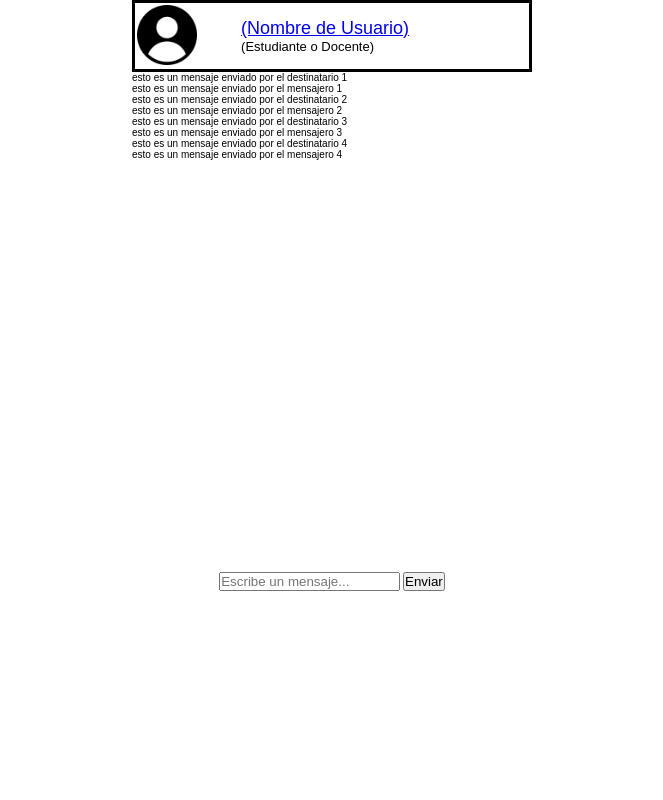
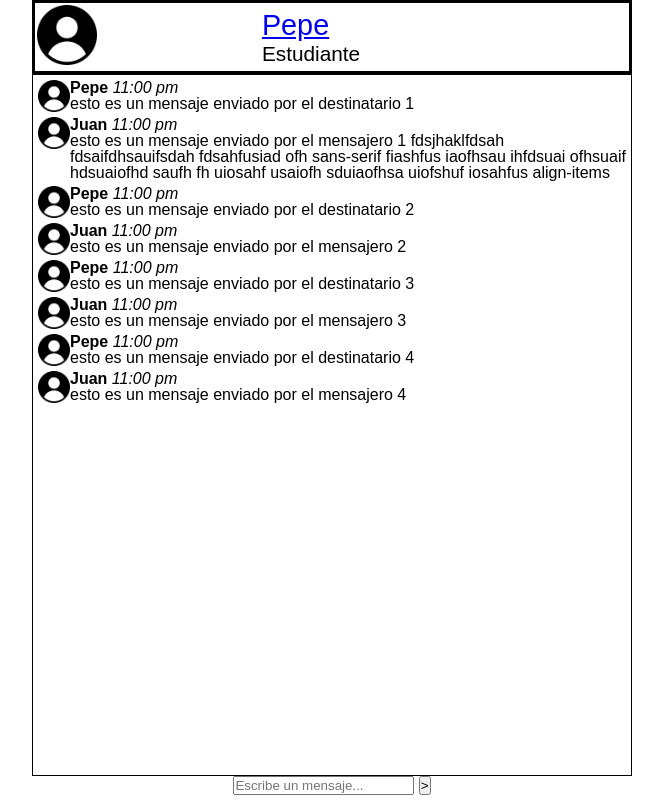
Before and after one commit to omellao/TI-tienda-online, a PHP site: page /Chat/chat.html in a window 1280 px wide. Shown: the whole page, without its empty margins (308-971 px from the left). Run offline with PHP 8.4, Linux system fonts and the light colour scheme.

Commit message:
agredando estilo al chat

```diff
--- a/Chat/chat.html
+++ b/Chat/chat.html
@@ -1,62 +1,100 @@
 <!DOCTYPE html>
-<html lang="es">
+<html lang="en">
     <head>
         <title>Sala de chat</title>
         <meta charset="UTF-8"/>
         <meta name="description" content="Chat de GOUS" />
-        <meta name="viewport" content="width = devuice-widht,initial-scale=1.0" />
+        <meta name="viewport" content="width = device-width,initial-scale=1.0" />
         <meta name="report" content="index, follow" />
-        <link type="text/css" href="style.css" rel="stylesheet">
+        <link type="text/css" href="./style-chat.css" rel="stylesheet">
         <link rel="icon" href="...">
     </head>
 
     <body>
-        <script>
-            function MuestraDatos(){
-
-            }
-        </script>
         <table class="table">
             <tr>
-                <td><img class="FUSR" src="/Imagenes/Usuario.png" alt="Foto de Usuario"</td>
+                <td><img class="FUSR" src="Imagenes/Usuario.png" alt="Foto de Usuario"></td>
                 <td class="descripcion">
                     <ul class="Des">
-                        <li><a href="Perfil">(Nombre de Usuario)</a></li>
-                        <p>(Estudiante o Docente)</p>
+                        <li><a href="Perfil">Pepe</a></li>
+                        <p>Estudiante</p>
                     </ul>
                 </td>
             </tr>
         </table>
         <div id="chatbox">
             <div class="message destinatario">
-                <p>esto es un mensaje enviado por el destinatario 1</p>
+                <img src="Imagenes/Usuario.png" width="32" height="32">
+                <div class="content-msg">
+                    <b>Pepe </b><i>11:00 pm</i><br>
+                    <p>esto es un mensaje enviado por el destinatario 1</p>
+                </div>
             </div>
             <div class="message mensajero">
-                <p>esto es un mensaje enviado por el mensajero 1</p>
+                <img src="Imagenes/Usuario.png" width="32" height="32">
+                <div class="content-msg">
+                    <b>Juan </b><i>11:00 pm</i><br>
+                    <p>
+                        esto es un mensaje enviado por el mensajero 1
+                        fdsjhaklfdsah fdsaifdhsauifsdah fdsahfusiad ofh sans-serif
+                        fiashfus iaofhsau ihfdsuai ofhsuaif hdsuaiofhd saufh
+                        fh uiosahf usaiofh sduiaofhsa uiofshuf iosahfus align-items
+                    </p>
+                </div>
             </div>
             <div class="message destinatario">
-                <p>esto es un mensaje enviado por el destinatario 2</p>
+                <img src="Imagenes/Usuario.png" width="32" height="32">
+                <div class="content-msg">
+                    <b>Pepe </b><i>11:00 pm</i><br>
+                    <p>
+                        esto es un mensaje enviado por el destinatario 2
+                    </p>
+                </div>
             </div>
             <div class="message mensajero">
-                <p>esto es un mensaje enviado por el mensajero 2</p>
+                <img src="Imagenes/Usuario.png" width="32" height="32">
+                <div class="content-msg">
+                    <b>Juan </b><i>11:00 pm</i><br>
+                    <p>
+                        esto es un mensaje enviado por el mensajero 2
+                    </p>
+                </div>
             </div>
             <div class="message destinatario">
-                <p>esto es un mensaje enviado por el destinatario 3</p>
+                <img src="Imagenes/Usuario.png" width="32" height="32">
+                <div>
+                    <b>Pepe </b><i>11:00 pm</i><br>
+                    <p>
+                        esto es un mensaje enviado por el destinatario 3
+                    </p>
+                </div>
             </div>
             <div class="message mensajero">
-                <p>esto es un mensaje enviado por el mensajero 3</p>
+                <img src="Imagenes/Usuario.png" width="32" height="32">
+                <div class="content-msg">
+                    <b>Juan </b><i>11:00 pm</i><br>
+                    <p>esto es un mensaje enviado por el mensajero 3</p>
+                </div>
             </div>
             <div class="message destinatario">
-                <p>esto es un mensaje enviado por el destinatario 4</p>
+                <img src="Imagenes/Usuario.png" width="32" height="32">
+                <div class="content-msg">
+                    <b>Pepe </b><i>11:00 pm</i><br>
+                    <p>esto es un mensaje enviado por el destinatario 4</p>
+                </div>
             </div>
             <div class="message mensajero">
-                <p>esto es un mensaje enviado por el mensajero 4</p>
+                <img src="Imagenes/Usuario.png" width="32" height="32">
+                <div class="content-msg">
+                    <b>Juan </b><i>11:00 pm</i><br>
+                    <p>esto es un mensaje enviado por el mensajero 4</p>
+                </div>
             </div>
         </div>
         <div>
             <form action="#" method="POST">
-                <input type="text" name="mensaje" id="msj" placeholder="Escribe un mensaje...">
-                <input type="submit" name="enviar" value="Enviar">
+                <input type="text" name="message" id="input-msj" placeholder="Escribe un mensaje...">
+                <button name="send"> > </button>
             </form>
         </div>
     </body>
--- a/Chat/style.css
+++ b/Chat/style-chat.css
@@ -4,9 +4,9 @@
     margin: 0;
 }
 
-html{
-    font-size: 62.5%;
-}
+/* html{ */
+/*     font-size: 62.5%; */
+/* } */
 
 body {
     display: flex;
@@ -21,7 +21,7 @@ body {
 .table{
     border: 3px solid black;
     justify-content: space-evenly;
-    width: 400px;
+    width: 600px;
 }
 
 .descripcion{
@@ -37,6 +37,15 @@ body {
 }
 
 #chatbox {
-    width: 400px;
-    height: 500px;
+    width: 598px;
+    height: 700px;
+    line-height: 1em;
+    overflow-x: hidden;
+    overflow-y: scroll;
+    border: 1px solid;
 }
+
+.message {
+    display: flex;
+    margin: 5px;
+}
```
